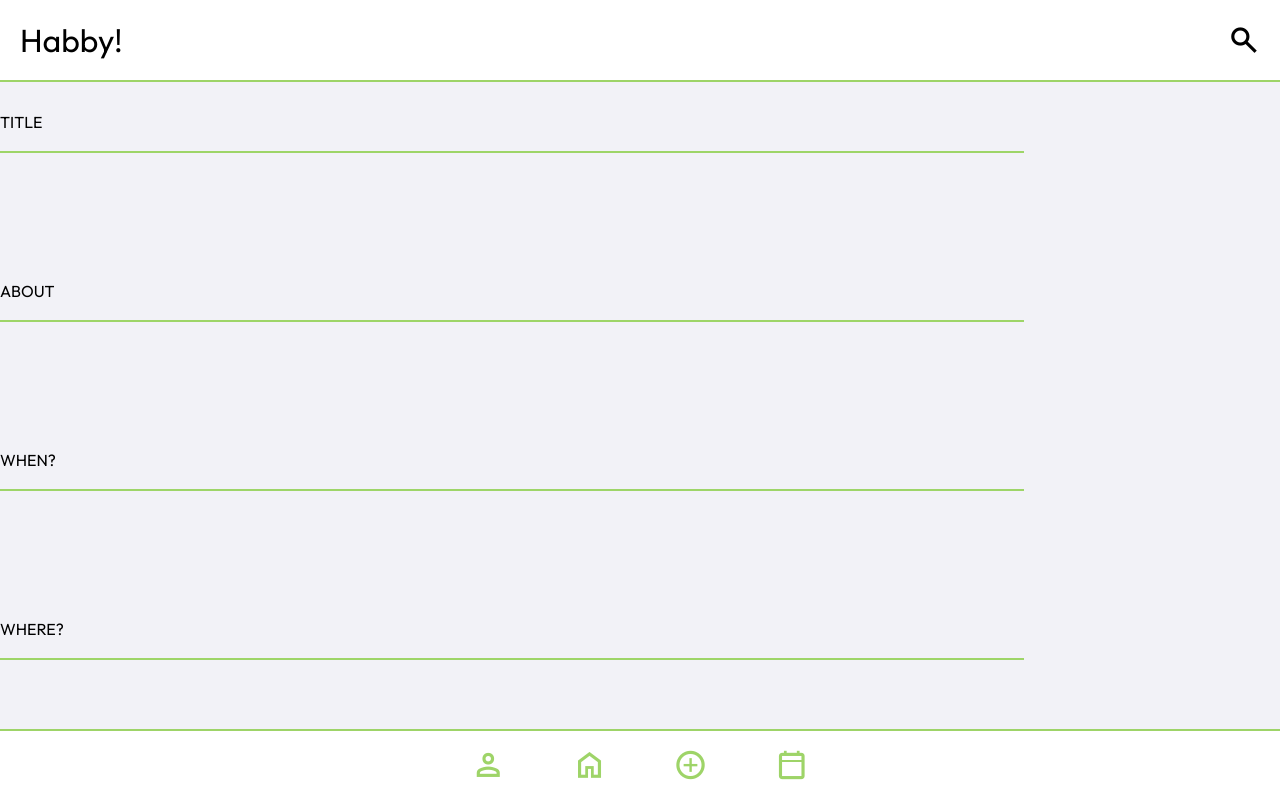
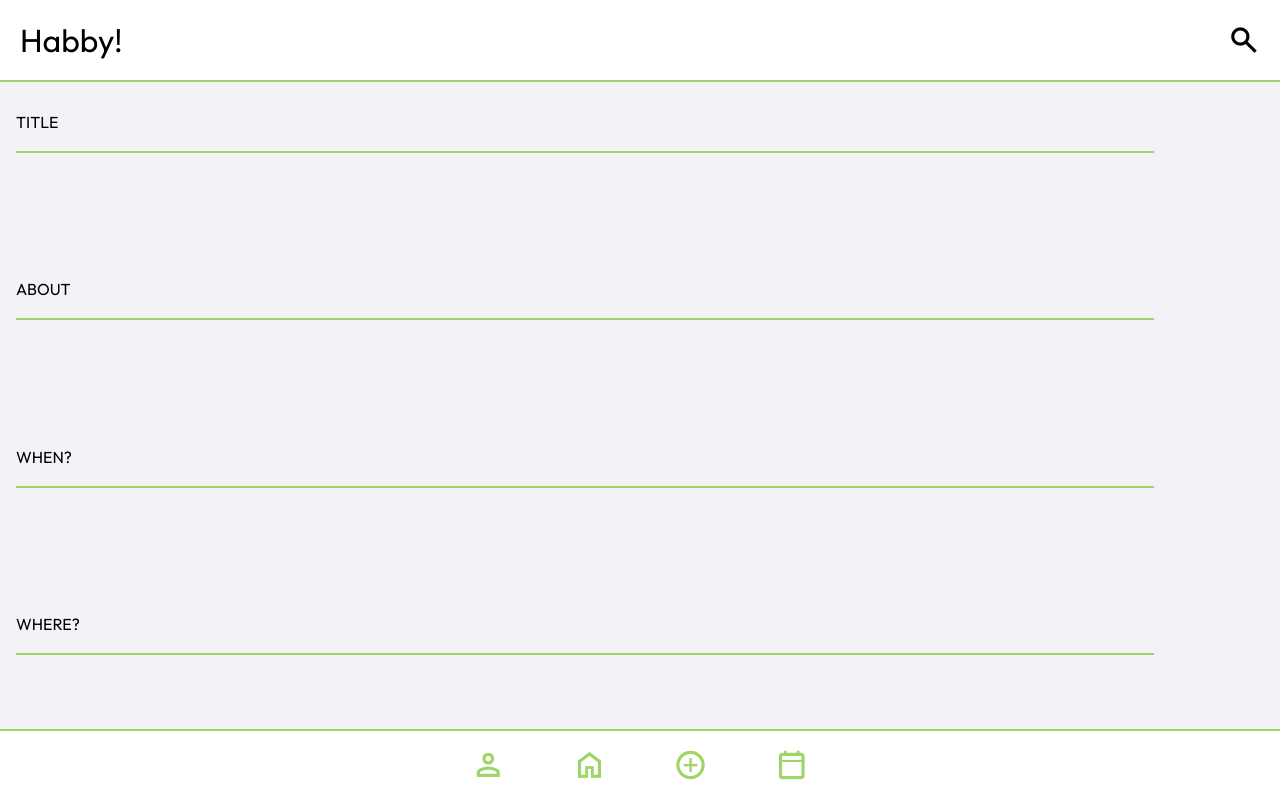
Before and after one commit to iridium951/HobiGo, a React (Create React App) app: page /create-event in a window 1280 px wide. Shown: the top 798 px of the page. Built offline with nearby package versions, Linux system fonts and the light colour scheme.

Commit message:
create event css

```diff
--- a/src/Components/pages/CreateEvent.css
+++ b/src/Components/pages/CreateEvent.css
@@ -7,11 +7,13 @@
 .form-wrapper {
     margin: 30px auto;
     min-height: 3040px;
+    margin-left: 1rem;
 }
 
 
 .fit {
     margin-top: 5%;
+    margin-left: 1rem;
 }
 
 .formstyle {
@@ -23,7 +25,7 @@
     border: none;
     outline: none;
     border-bottom: 2px solid #9ED568;
-    width: 80%;
+    width: 90%;
 }
 
 .gray-rectangle {
@@ -57,6 +59,7 @@
     height: 2px;
     width: 80%;
     margin-top: 5px;
+
   }
 
 
@@ -71,4 +74,5 @@
     width: 50%;
     padding: 10px 0;
     border: none;
+
   }
```
